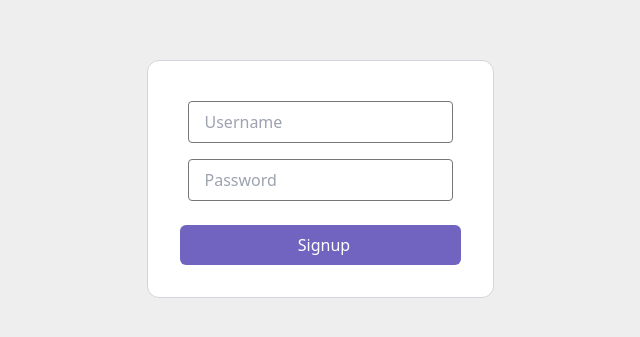
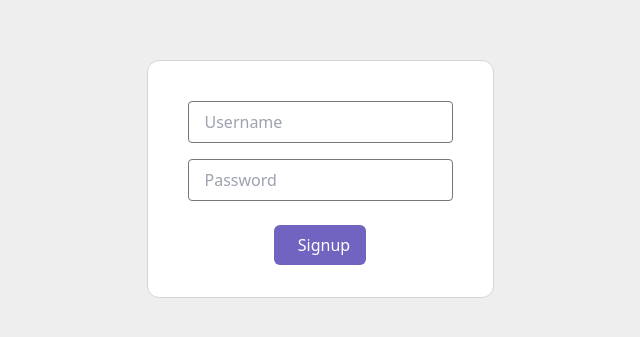
Before and after one commit to Nitinref/BrainRef, a React (Vite) app in the folder client/Brain/: page /signup in a window 1280 px wide. Shown: the part 221-558 px from the top of the page, without its empty margins (320-960 px from the left). Built offline with nearby package versions, Linux system fonts and the light colour scheme.

Commit message:
Update Signup.tsx

```diff
--- a/client/Brain/src/pages/Signup.tsx
+++ b/client/Brain/src/pages/Signup.tsx
@@ -34,7 +34,7 @@ export function Signup() {
             <div className="flex justify-center pt-4">
 
 
-                <Button onClick={signup} variant="primary" text="Signup" fullWidth={true} />
+                <Button onClick={signup} variant="primary" text="Signup" />
             </div>
         </div>
     </div>
```
